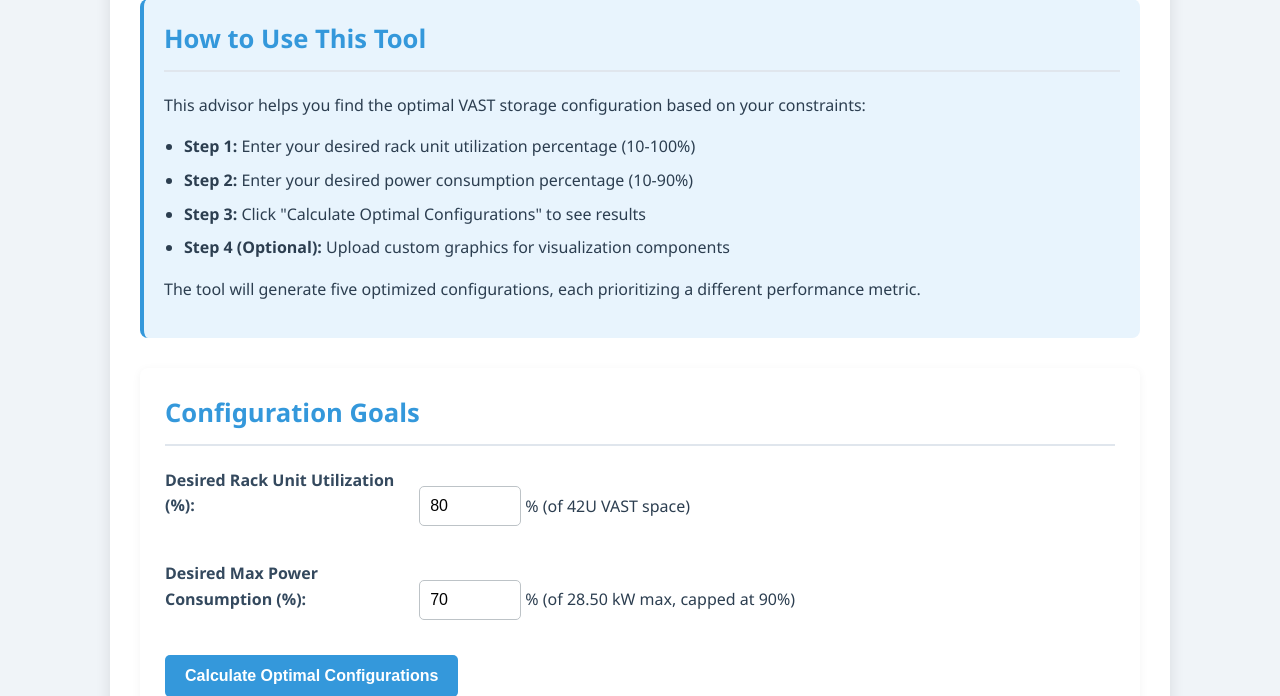
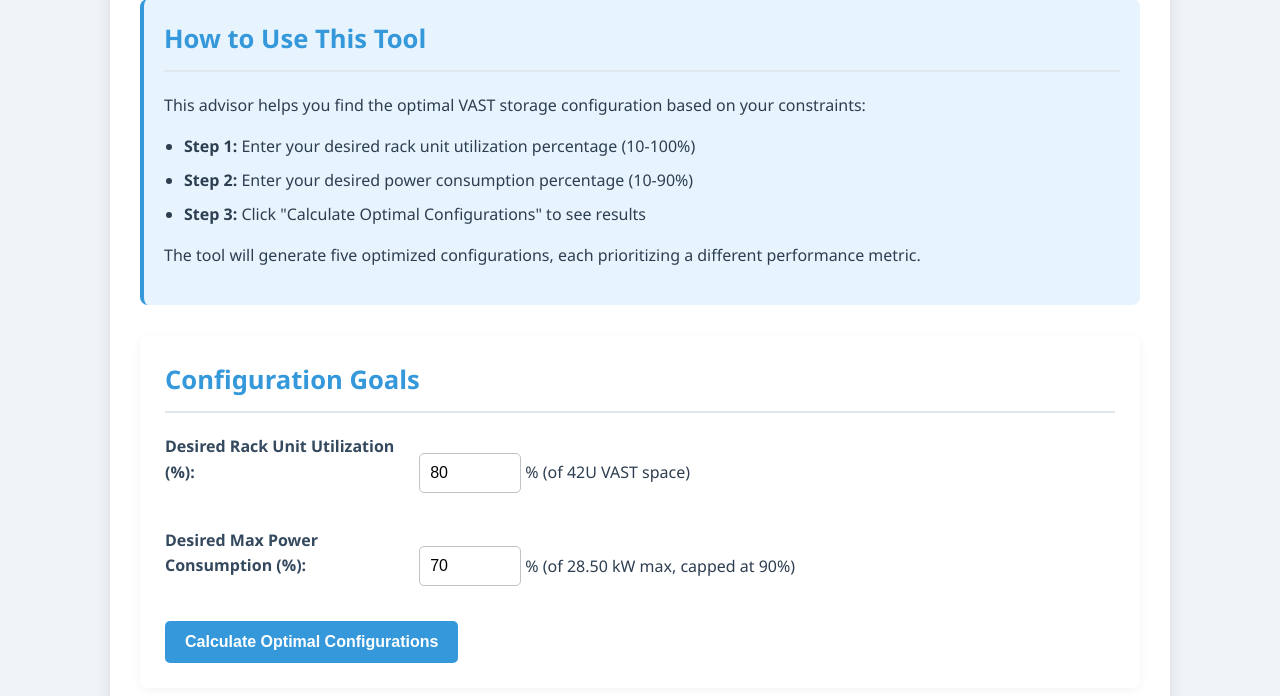
Before and after one commit to fgshepherd/vast-configuration-advisor, a Flask app: page / in a window 1280 px wide. Shown: the part 263-959 px from the top of the page. Run offline with Flask 3, Linux system fonts and the light colour scheme.

Commit message:
Remove Step 4 from instructions

```diff
--- a/templates/index.html
+++ b/templates/index.html
@@ -317,7 +317,6 @@
                 <li><strong>Step 1:</strong> Enter your desired rack unit utilization percentage (10-100%)</li>
                 <li><strong>Step 2:</strong> Enter your desired power consumption percentage (10-90%)</li>
                 <li><strong>Step 3:</strong> Click "Calculate Optimal Configurations" to see results</li>
-                <li><strong>Step 4 (Optional):</strong> Upload custom graphics for visualization components</li>
             </ul>
             <p>The tool will generate five optimized configurations, each prioritizing a different performance metric.</p>
         </div>
```
